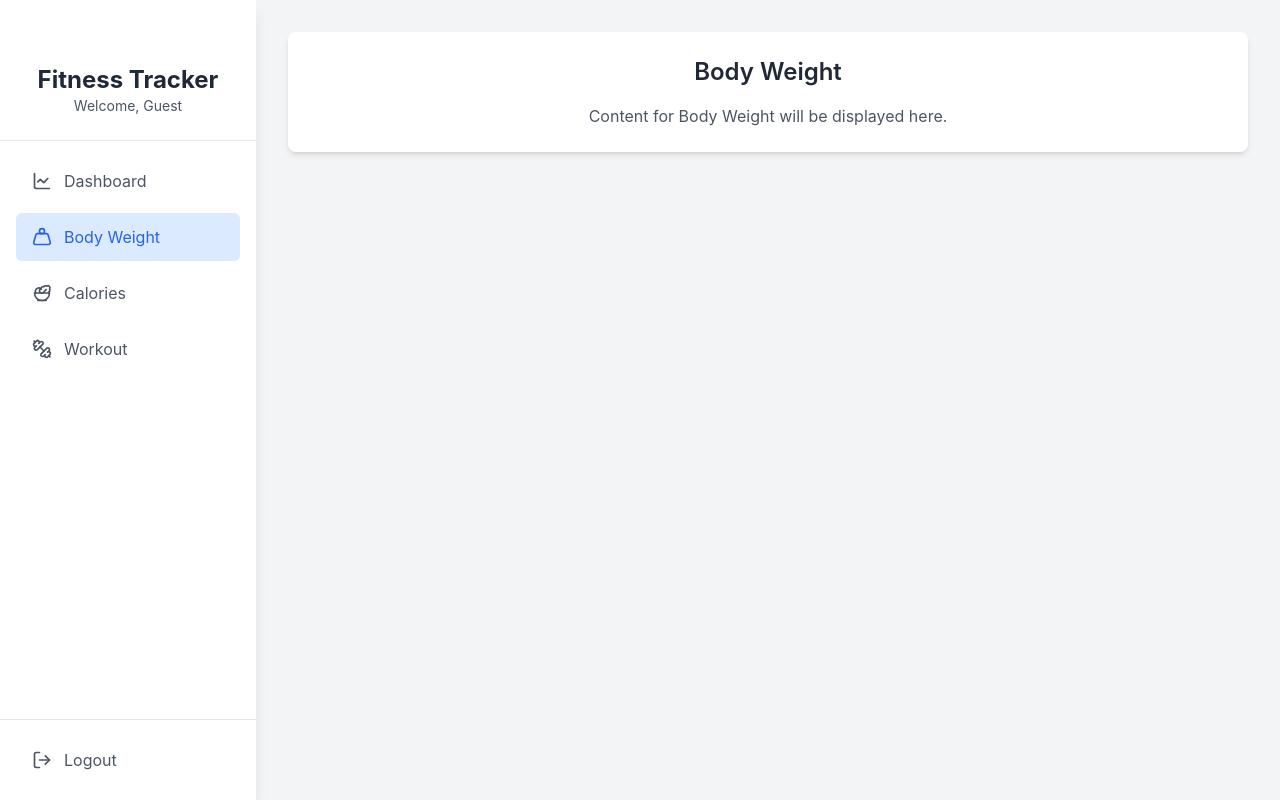
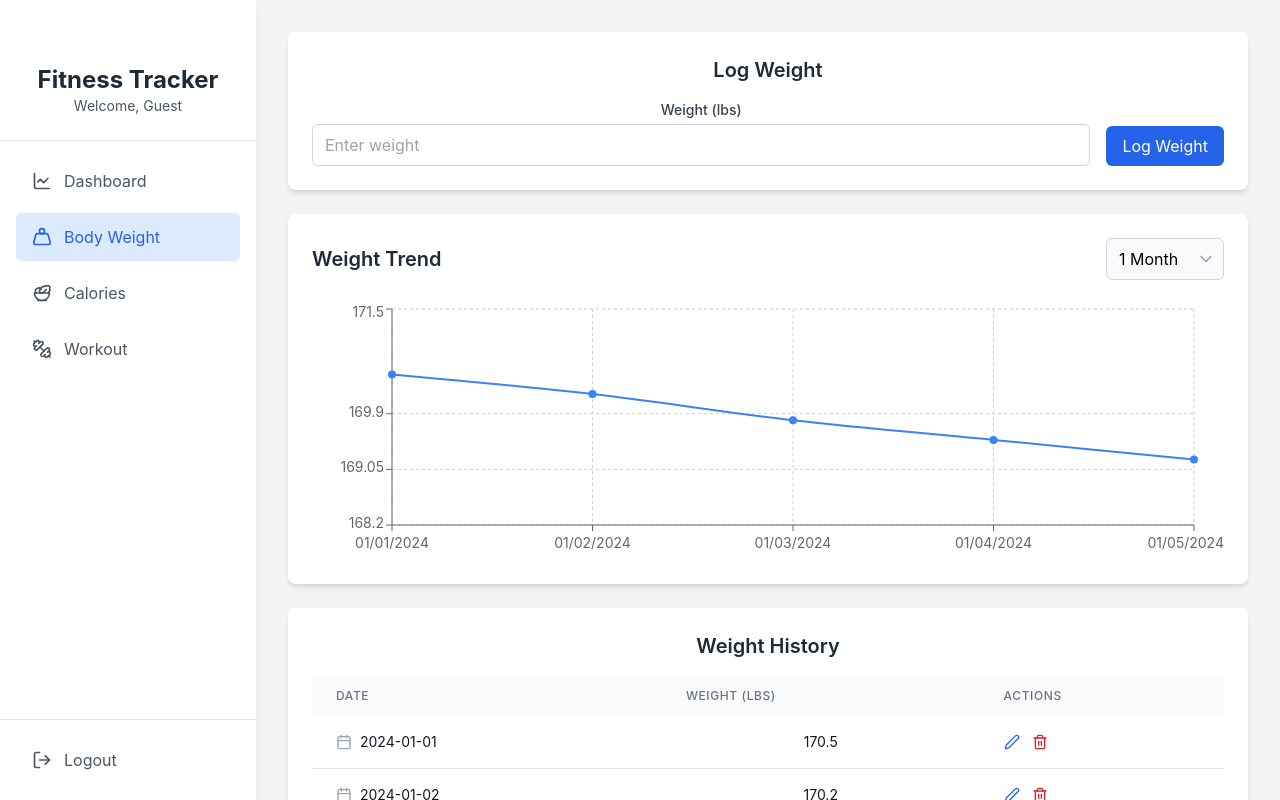
Before and after one commit to liana-zhu/Fitness-Goal-Tracker-Web-App, a React (Create React App) app in the folder frontend/: page /home in a window 1280 px wide. Both pictures are taken after a click on the button "Body Weight". Shown: the top 800 px of the page. Built offline with nearby package versions, Linux system fonts and the light colour scheme.

Commit message:
Weight tracking fronted UI has been added

```diff
--- a/frontend/src/App.js
+++ b/frontend/src/App.js
@@ -10,6 +10,7 @@ import SignIn from "./components/auth/SignIn";
 import CreateAccount from "./components/auth/CreateAccount";
 import HomePage from "./components/Homepage";
 import Dashboard from "./components/Dashboard";
+import WeightTracking from "./components/WeightTracking";
 import { Home } from "lucide-react";
 
 function App() {
@@ -20,7 +21,7 @@ function App() {
           <Route path="/signin" element={<SignIn />} />
           <Route path="/signup" element={<CreateAccount />} />
           <Route path="/home" element={<HomePage />} />
-          <Route path="/dashboard" element={<Dashboard />} />
+          {/* <Route path="/dashboard" element={<Dashboard />} /> */}
           <Route path="/" element={<Navigate to="/signin" replace />} />
         </Routes>
       </div>
--- a/frontend/src/components/Homepage.js
+++ b/frontend/src/components/Homepage.js
@@ -9,6 +9,7 @@ import {
   X,
 } from "lucide-react";
 import Dashboard from "./Dashboard";
+import WeightTracking from "./WeightTracking";
 
 const HomePage = () => {
   const [isSidebarOpen, setIsSidebarOpen] = useState(true);
@@ -105,6 +106,8 @@ const HomePage = () => {
           {/* Placeholder Content */}
           {activeSection === "dashboard" ? (
             <Dashboard />
+          ) : activeSection === "weight" ? (
+            <WeightTracking />
           ) : (
             <div className="bg-white rounded-lg shadow-md p-6">
               <h2 className="text-2xl font-semibold text-gray-800 mb-4">
--- /dev/null
+++ b/frontend/src/components/WeightTracking.js
@@ -0,0 +1,191 @@
+import React, { useState } from "react";
+import {
+  LineChart,
+  Line,
+  XAxis,
+  YAxis,
+  CartesianGrid,
+  Tooltip,
+  ResponsiveContainer,
+} from "recharts";
+import { Calendar, ChevronDown, Edit2, Trash2 } from "lucide-react";
+
+const WeightTracking = () => {
+  const [weight, setWeight] = useState("");
+  const [timeframe, setTimeframe] = useState("1M"); // 1W, 1M, 3M, 6M, 1Y, ALL
+
+  // Placeholder data - will be replaced with backend data
+  const weightData = [
+    { date: "2024-01-01", weight: 170.5 },
+    { date: "2024-01-02", weight: 170.2 },
+    { date: "2024-01-03", weight: 169.8 },
+    { date: "2024-01-04", weight: 169.5 },
+    { date: "2024-01-05", weight: 169.2 },
+  ];
+
+  const handleSubmit = (e) => {
+    e.preventDefault();
+    // TODO: Submit weight to backend
+    console.log("Weight submitted:", weight);
+    setWeight("");
+  };
+
+  const handleDelete = (date) => {
+    // TODO: Delete weight entry
+    console.log("Delete entry from:", date);
+  };
+
+  const handleEdit = (date, weight) => {
+    // TODO: Edit weight entry
+    console.log("Edit entry:", date, weight);
+  };
+
+  return (
+    <div className="space-y-6">
+      {/* Input Section */}
+      <div className="bg-white rounded-lg shadow-md p-6">
+        <h2 className="text-xl font-semibold text-gray-800 mb-4">Log Weight</h2>
+        <form onSubmit={handleSubmit} className="flex gap-4">
+          <div className="flex-1">
+            <label
+              htmlFor="weight"
+              className="block text-sm font-medium text-gray-700 mb-1"
+            >
+              Weight (lbs)
+            </label>
+            <input
+              type="number"
+              step="0.1"
+              id="weight"
+              value={weight}
+              onChange={(e) => setWeight(e.target.value)}
+              className="block w-full rounded-md border border-gray-300 py-2 px-3 focus:outline-none focus:ring-2 focus:ring-blue-500 focus:border-blue-500"
+              placeholder="Enter weight"
+              required
+            />
+          </div>
+          <button
+            type="submit"
+            className="self-end px-4 py-2 bg-blue-600 text-white rounded-md hover:bg-blue-700 focus:outline-none focus:ring-2 focus:ring-blue-500 focus:ring-offset-2"
+          >
+            Log Weight
+          </button>
+        </form>
+      </div>
+
+      {/* Chart Section */}
+      <div className="bg-white rounded-lg shadow-md p-6">
+        <div className="flex justify-between items-center mb-6">
+          <h2 className="text-xl font-semibold text-gray-800">Weight Trend</h2>
+          <div className="relative">
+            <select
+              value={timeframe}
+              onChange={(e) => setTimeframe(e.target.value)}
+              className="appearance-none bg-gray-50 border border-gray-300 rounded-md py-2 pl-3 pr-8 focus:outline-none focus:ring-2 focus:ring-blue-500 focus:border-blue-500"
+            >
+              <option value="1W">1 Week</option>
+              <option value="1M">1 Month</option>
+              <option value="3M">3 Months</option>
+              <option value="6M">6 Months</option>
+              <option value="1Y">1 Year</option>
+              <option value="ALL">All Time</option>
+            </select>
+            <ChevronDown className="absolute right-2 top-1/2 transform -translate-y-1/2 w-5 h-5 text-gray-400 pointer-events-none" />
+          </div>
+        </div>
+        <div className="h-64">
+          <ResponsiveContainer width="100%" height="100%">
+            <LineChart
+              data={weightData}
+              margin={{ top: 5, right: 30, left: 20, bottom: 5 }}
+            >
+              <CartesianGrid strokeDasharray="3 3" />
+              <XAxis
+                dataKey="date"
+                tickFormatter={(date) => {
+                  return new Date(date).toLocaleDateString("en-US", {
+                    month: "2-digit",
+                    day: "2-digit",
+                    year: "numeric",
+                  });
+                }}
+                tick={{ fontSize: 14 }}
+                dy={5}
+              />
+              <YAxis
+                domain={["dataMin - 1", "dataMax + 1"]}
+                tick={{ fontSize: 14 }}
+                dy={-2}
+              />
+              <Tooltip />
+              <Line
+                type="monotone"
+                dataKey="weight"
+                stroke="#3B82F6"
+                strokeWidth={2}
+                dot={{ fill: "#3B82F6", strokeWidth: 2 }}
+              />
+            </LineChart>
+          </ResponsiveContainer>
+        </div>
+      </div>
+
+      {/* History Table */}
+      <div className="bg-white rounded-lg shadow-md p-6">
+        <h2 className="text-xl font-semibold text-gray-800 mb-4">
+          Weight History
+        </h2>
+        <div className="overflow-x-auto">
+          <table className="min-w-full">
+            <thead>
+              <tr className="bg-gray-50">
+                <th className="px-6 py-3 text-left text-xs font-medium text-gray-500 uppercase tracking-wider">
+                  Date
+                </th>
+                <th className="px-6 py-3 text-left text-xs font-medium text-gray-500 uppercase tracking-wider">
+                  Weight (lbs)
+                </th>
+                <th className="px-6 py-3 text-left text-xs font-medium text-gray-500 uppercase tracking-wider">
+                  Actions
+                </th>
+              </tr>
+            </thead>
+            <tbody className="bg-white divide-y divide-gray-200">
+              {weightData.map((entry, index) => (
+                <tr key={index}>
+                  <td className="px-6 py-4 whitespace-nowrap text-sm text-gray-900">
+                    <div className="flex items-center">
+                      <Calendar className="w-4 h-4 mr-2 text-gray-400" />
+                      {entry.date}
+                    </div>
+                  </td>
+                  <td className="px-6 py-4 whitespace-nowrap text-sm text-gray-900">
+                    {entry.weight}
+                  </td>
+                  <td className="px-6 py-4 whitespace-nowrap text-sm text-gray-500">
+                    <div className="flex space-x-3">
+                      <button
+                        onClick={() => handleEdit(entry.date, entry.weight)}
+                        className="text-blue-600 hover:text-blue-900"
+                      >
+                        <Edit2 className="w-4 h-4" />
+                      </button>
+                      <button
+                        onClick={() => handleDelete(entry.date)}
+                        className="text-red-600 hover:text-red-900"
+                      >
+                        <Trash2 className="w-4 h-4" />
+                      </button>
+                    </div>
+                  </td>
+                </tr>
+              ))}
+            </tbody>
+          </table>
+        </div>
+      </div>
+    </div>
+  );
+};
+
+export default WeightTracking;
```
